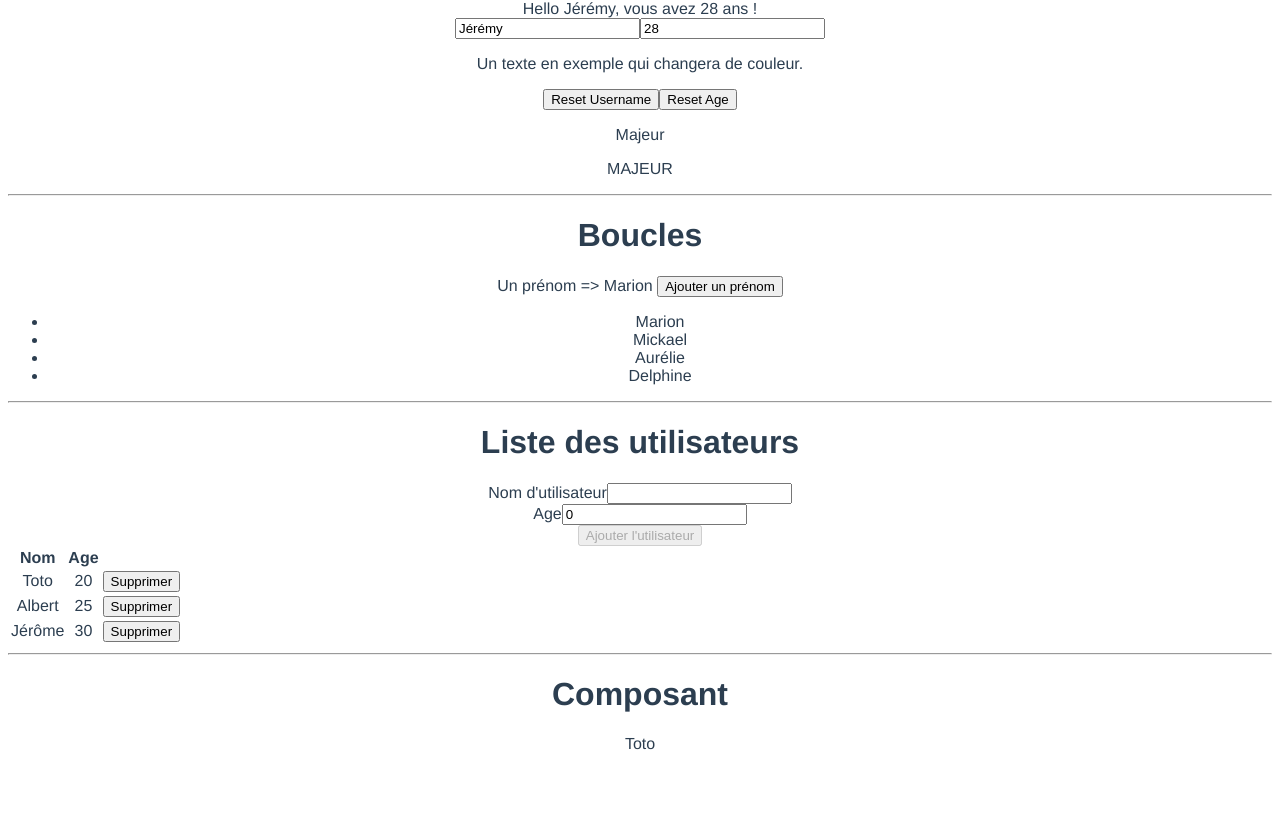
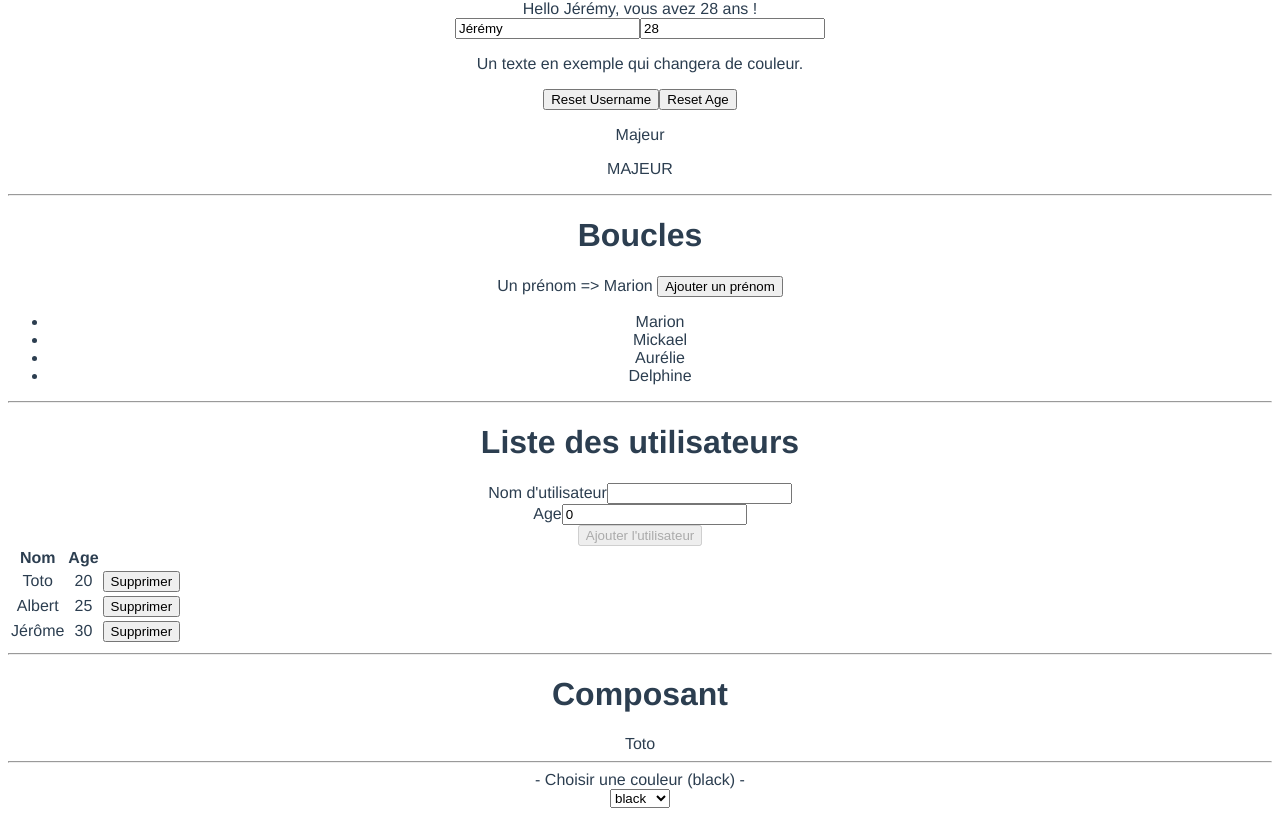
Before and after one commit to Faboulous53/iia-vuejs-2022, a Vue app in the folder formation-vuejs/: page / in a window 1280 px wide. Shown: the part 344-1160 px from the top of the page. Before the commit the page ends 1105 px from the top, so only its background shows below. Built offline with nearby package versions, Linux system fonts and the light colour scheme.

Commit message:
JOUR 2 - ColorPicker

```diff
--- a/formation-vuejs/src/App.vue
+++ b/formation-vuejs/src/App.vue
@@ -58,6 +58,9 @@
 
       <message :msg="utilisateurs[0].username" />
 
+      <hr />
+
+      <color-picker @changement="changementCouleur" />
     </div>
   </div>
 </template>
@@ -65,12 +68,13 @@
 <script>
 import Message from './components/MessageComponent.vue';
 import CrudUtilisateur from './components/CrudUtilisateurComponent.vue';
+import ColorPicker from './components/ColorPickerComponent.vue';
 
 export default {
   name: 'App',
 
   components: {
-    Message, CrudUtilisateur
+    Message, CrudUtilisateur, ColorPicker
   },
 
   // data => Données
@@ -139,6 +143,10 @@ export default {
 
       // On supprime 1 utilisateur, à partir de l'index
       this.utilisateurs.splice(index, 1);
+    },
+
+    changementCouleur(couleur) {
+      alert('Changement ! La couleur sélectionnée est : ' + couleur);
     }
   }
 }
--- /dev/null
+++ b/formation-vuejs/src/components/ColorPickerComponent.vue
@@ -0,0 +1,29 @@
+<template>
+	<div>
+		<div>- Choisir une couleur ({{ couleurActive }}) -</div>
+		<select v-model="couleurActive" @change="changerCouleur">
+			<option	v-for="couleur of couleurs"
+					:key="couleur"
+					:value="couleur"
+			>{{ couleur }}</option>
+		</select>
+	</div>
+</template>
+
+<script>
+export default {
+	data() {
+		return {
+			couleurActive: 'black',
+			couleurs: [ 'black', 'red', 'yellow', 'blue' ]
+		}
+	},
+
+	methods: {
+		changerCouleur() {
+			this.$emit('changement', this.couleurActive);
+			// alert('Changement ! La couleur changée est : ' + this.couleurActive);
+		}
+	}
+}
+</script>
```
